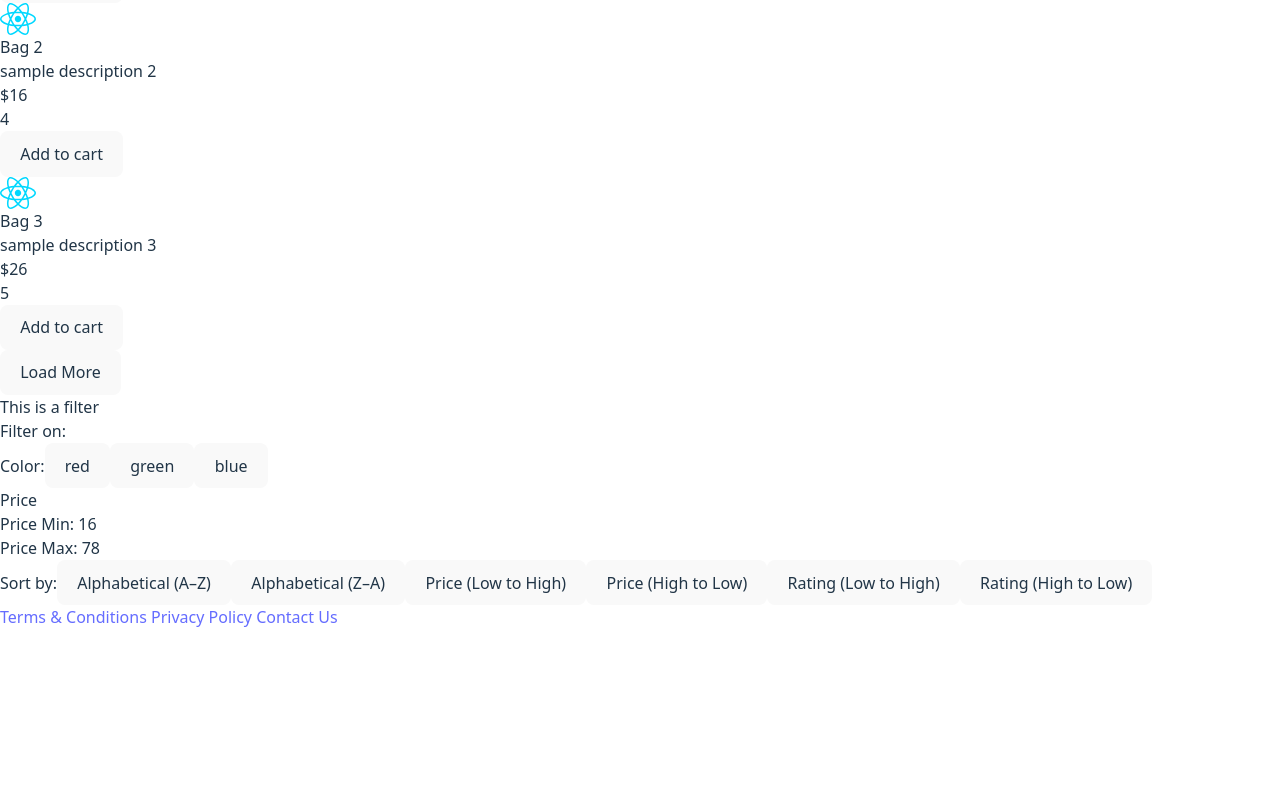
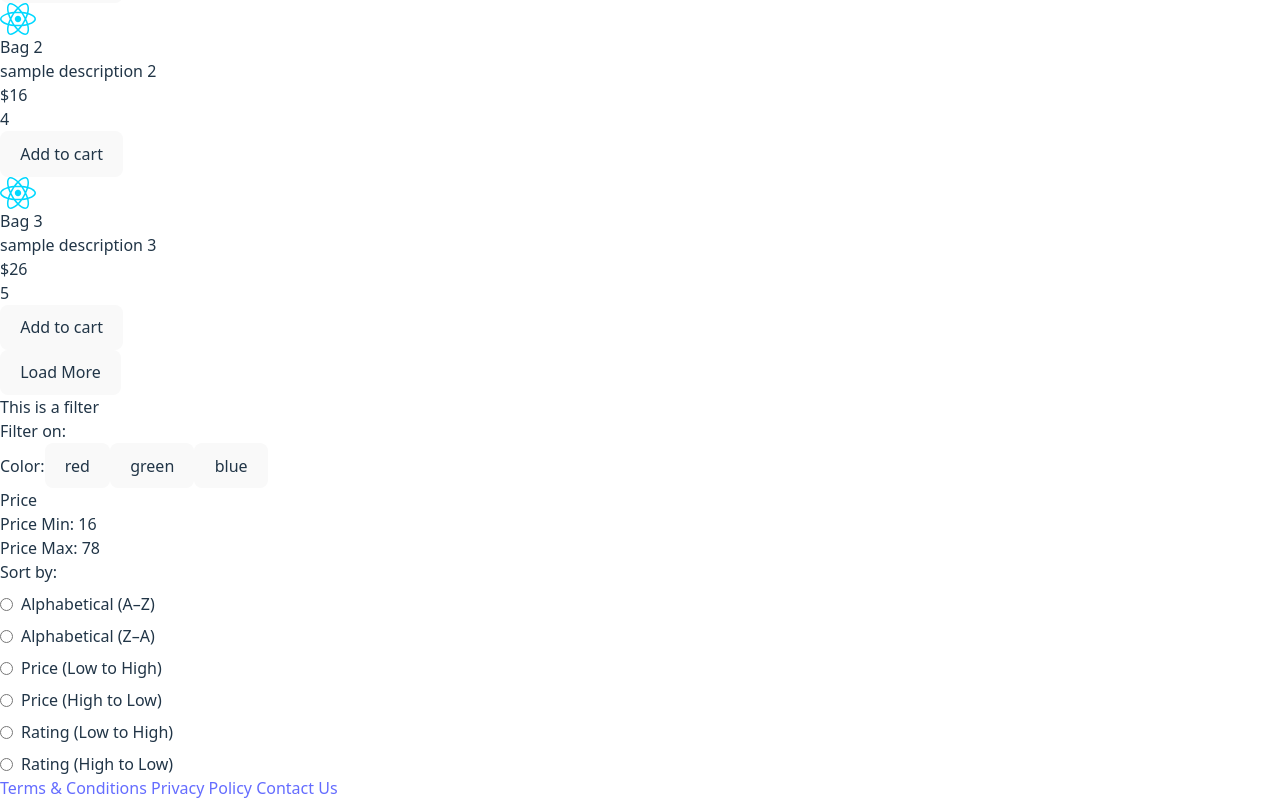
Before and after one commit to HShrigma/project-nexus, a React (Vite) app in the folder Project Nexus/: page / in a window 1280 px wide. Shown: the part 319-1119 px from the top of the page. Before the commit the page ends 948 px from the top, so only its background shows below. Built offline with nearby package versions, Linux system fonts and the light colour scheme.

Commit message:
chore(filter): change filter from buttons to radio buttons

```diff
--- a/Project Nexus/src/components/products/filter/Sorter.jsx
+++ b/Project Nexus/src/components/products/filter/Sorter.jsx
@@ -1,14 +1,74 @@
-export const Sorter = ({onSortOptionSelected}) => {
+export const Sorter = ({ onSortOptionSelected }) => {
+    const handleChange = (event) => {
+        onSortOptionSelected(event.target.value);
+    };
+
     return (
         <div>
-            Sort by:
-            <button onClick={() => onSortOptionSelected("A-Z")}> Alphabetical (A–Z) </button>
-            <button onClick={() => onSortOptionSelected("Z-A")}> Alphabetical (Z–A) </button>
-            <button onClick={() => onSortOptionSelected("0-1")}> Price (Low to High) </button>
-            <button onClick={() => onSortOptionSelected("1-0")}> Price (High to Low) </button>
-            <button onClick={() => onSortOptionSelected("R+")}> Rating (Low to High) </button>
-            <button onClick={() => onSortOptionSelected("R-")}> Rating (High to Low) </button>
+            <div style={{ marginBottom: '8px' }}>Sort by:</div>
+            <div style={{ display: 'flex', flexDirection: 'column', gap: '8px' }}>
+                <label style={{ display: 'flex', alignItems: 'center', gap: '8px' }}>
+                    <input
+                        type="radio"
+                        name="sortOption"
+                        value="A-Z"
+                        onChange={handleChange}
+                    />
+                    Alphabetical (A–Z)
+                </label>
+
+                <label style={{ display: 'flex', alignItems: 'center', gap: '8px' }}>
+                    <input
+                        type="radio"
+                        name="sortOption"
+                        value="Z-A"
+                        onChange={handleChange}
+                    />
+                    Alphabetical (Z–A)
+                </label>
+
+                <label style={{ display: 'flex', alignItems: 'center', gap: '8px' }}>
+                    <input
+                        type="radio"
+                        name="sortOption"
+                        value="0-1"
+                        onChange={handleChange}
+                    />
+                    Price (Low to High)
+                </label>
+
+                <label style={{ display: 'flex', alignItems: 'center', gap: '8px' }}>
+                    <input
+                        type="radio"
+                        name="sortOption"
+                        value="1-0"
+                        onChange={handleChange}
+                    />
+                    Price (High to Low)
+                </label>
+
+                <label style={{ display: 'flex', alignItems: 'center', gap: '8px' }}>
+                    <input
+                        type="radio"
+                        name="sortOption"
+                        value="R+"
+                        onChange={handleChange}
+                    />
+                    Rating (Low to High)
+                </label>
+
+                <label style={{ display: 'flex', alignItems: 'center', gap: '8px' }}>
+                    <input
+                        type="radio"
+                        name="sortOption"
+                        value="R-"
+                        onChange={handleChange}
+                    />
+                    Rating (High to Low)
+                </label>
+            </div>
         </div>
     );
-}
+};
+
 export default Sorter;
```
